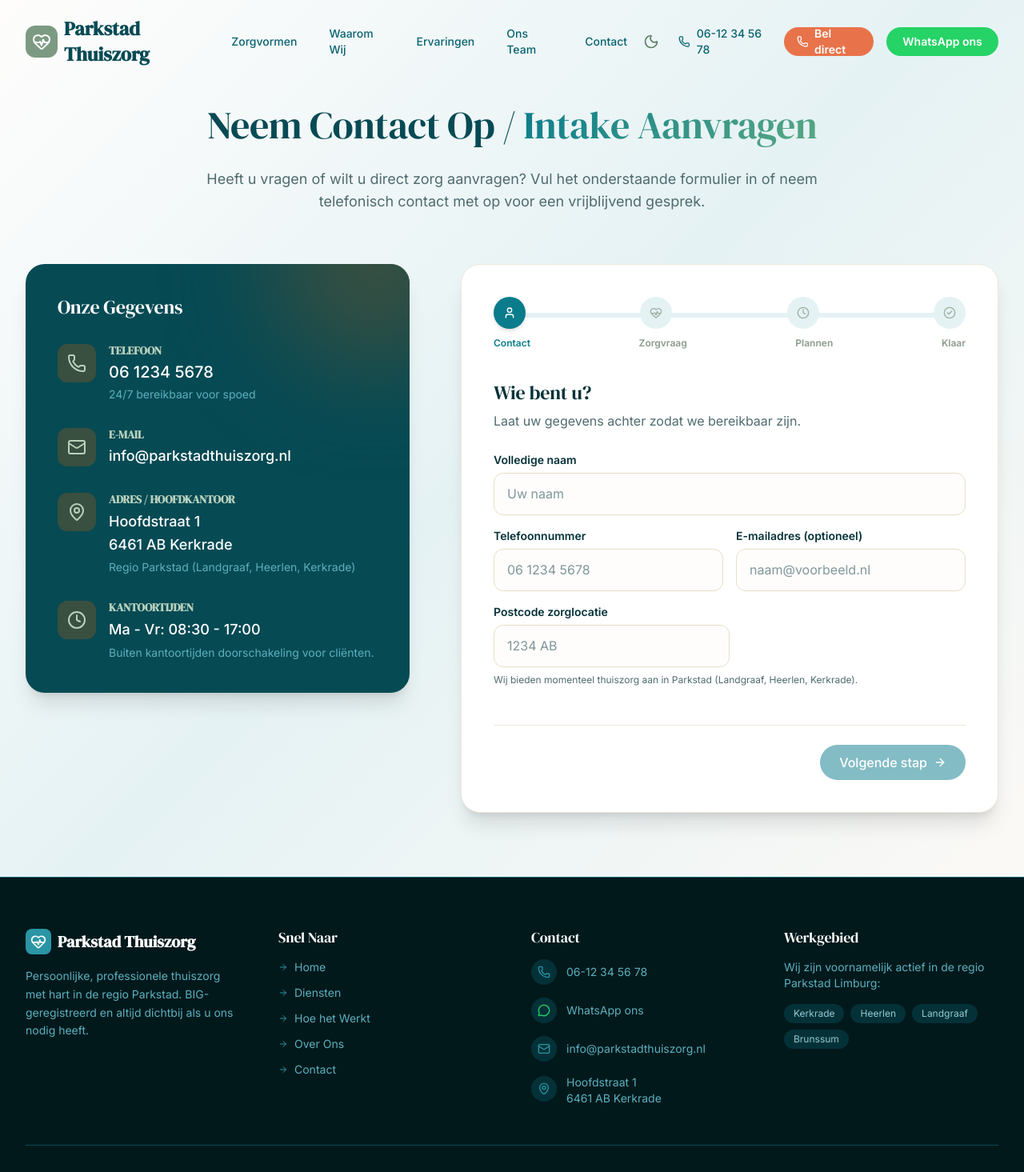
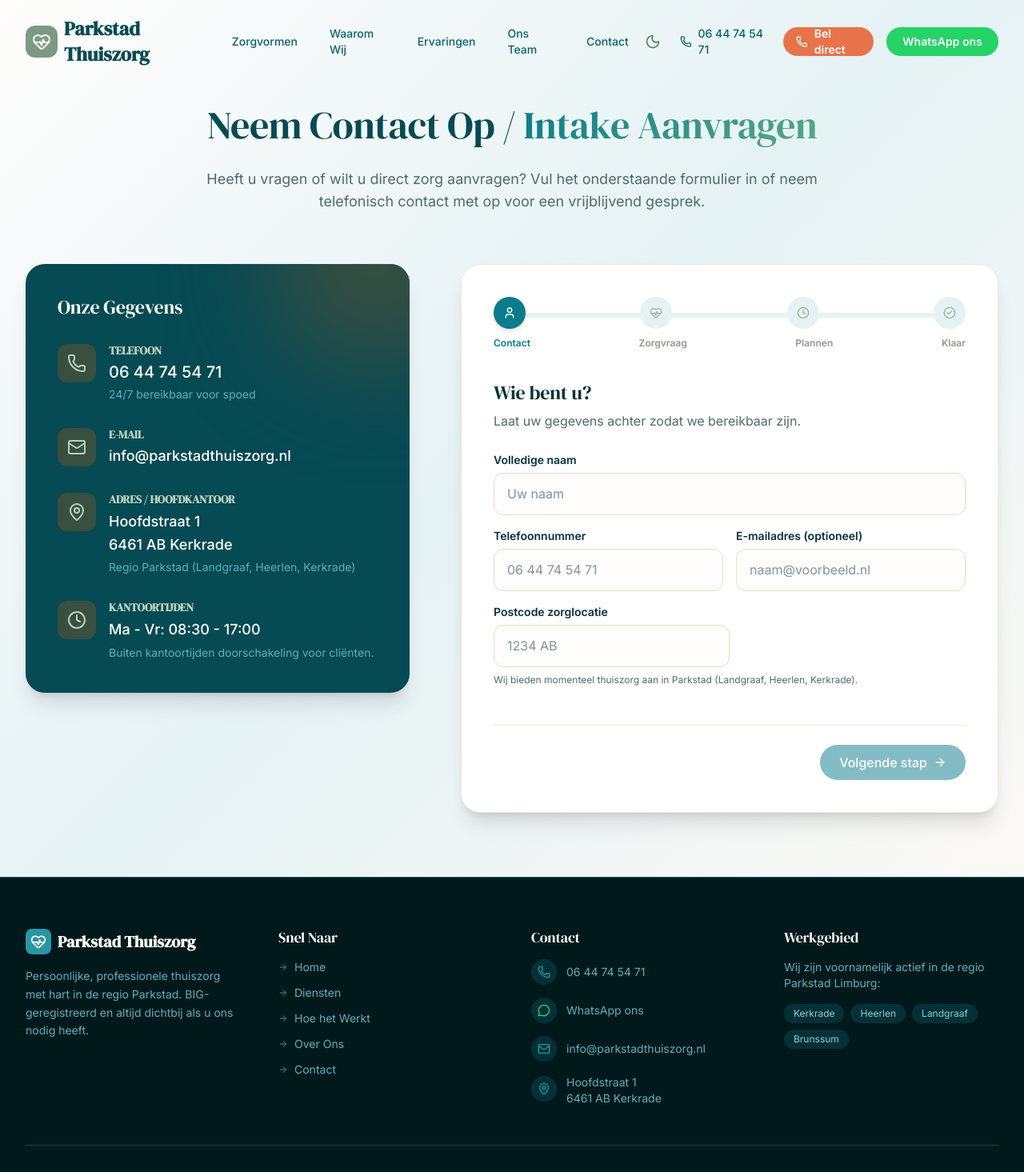
Before and after one commit to Nuri7/parkstadthuiszorg, a React (Vite) app: page /parkstadthuiszorg/contact in a window 1280 px wide. Shown: the top 1465 px of the page at 80% size. Built offline with nearby package versions, Linux system fonts and the light colour scheme.

Commit message:
feat: Update phone number to 0644745471 across all references and links

```diff
--- a/src/components/home/Hero.tsx
+++ b/src/components/home/Hero.tsx
@@ -49,13 +49,13 @@ export function Hero() {
               transition={{ duration: 0.6, delay: 0.3 }}
             >
               <Button asChild variant="cta" size="lg" className="w-full sm:w-auto">
-                <a href="tel:+31612345678" className="group">
+                <a href="tel:+31644745471" className="group">
                   <Phone className="w-5 h-5 mr-2 group-hover:scale-110 transition-transform" />
                   Bel direct
                 </a>
               </Button>
               <Button asChild variant="whatsapp" size="lg" className="w-full sm:w-auto">
-                <a href="https://wa.me/31612345678" target="_blank" rel="noopener noreferrer">
+                <a href="https://wa.me/31644745471" target="_blank" rel="noopener noreferrer">
                   <MessageCircle className="w-5 h-5 mr-2" />
                   WhatsApp ons
                 </a>
--- a/src/components/home/IntakeTeaser.tsx
+++ b/src/components/home/IntakeTeaser.tsx
@@ -75,7 +75,7 @@ export function IntakeTeaser() {
                 <Link to="/contact">Intake Aanvragen</Link>
               </Button>
                <Button asChild variant="outline" size="lg" className="bg-white dark:bg-[#02191c]">
-                <a href="tel:+31612345678">Bel Ons Direct</a>
+                <a href="tel:+31644745471">Bel Ons Direct</a>
               </Button>
             </div>
           </div>
--- a/src/components/intake/MultiStepForm.tsx
+++ b/src/components/intake/MultiStepForm.tsx
@@ -140,7 +140,7 @@ export function MultiStepForm() {
                       value={formData.phone}
                       onChange={handleInputChange}
                       className="w-full px-4 py-3 rounded-xl bg-[var(--color-beige-50)] dark:bg-[#02191c] border border-[var(--color-beige-300)] dark:border-[#086370] focus:outline-none focus:border-[var(--color-sage-400)] focus:ring-2 focus:ring-[var(--color-sage-400)]/20 transition-all text-[var(--color-sage-800)] dark:text-white"
-                      placeholder="06 1234 5678"
+                      placeholder="06 44 74 54 71"
                       required
                     />
                   </div>
@@ -309,7 +309,7 @@ export function MultiStepForm() {
 
                <div className="flex flex-col sm:flex-row gap-4 justify-center">
                  <Button asChild variant="outline">
-                   <a href="tel:+31612345678">Toch Direct Bellen</a>
+                   <a href="tel:+31644745471">Toch Direct Bellen</a>
                  </Button>
                </div>
             </motion.div>
--- a/src/components/layout/FloatingContact.tsx
+++ b/src/components/layout/FloatingContact.tsx
@@ -25,7 +25,7 @@ export function FloatingContact() {
         >
           {/* WhatsApp Button — with pulse animation */}
           <a
-            href="https://wa.me/31612345678"
+            href="https://wa.me/31644745471"
             target="_blank"
             rel="noopener noreferrer"
             className="w-16 h-16 bg-[#25D366] text-white rounded-full flex items-center justify-center shadow-2xl hover:bg-[#128C7E] transition-colors animate-pulse-soft"
@@ -36,7 +36,7 @@ export function FloatingContact() {
 
           {/* Phone Button */}
           <a
-            href="tel:+31612345678"
+            href="tel:+31644745471"
             className="w-16 h-16 bg-[#E8734A] text-white rounded-full flex items-center justify-center shadow-2xl hover:bg-[#D4603A] transition-colors"
             aria-label="Bel Parkstad Thuiszorg"
           >
--- a/src/components/layout/Footer.tsx
+++ b/src/components/layout/Footer.tsx
@@ -53,15 +53,15 @@ export function Footer() {
             <h3 className="font-heading text-lg text-[var(--color-beige-50)] mb-4">Contact</h3>
             <ul className="space-y-4 text-sm">
               <li>
-                <a href="tel:+31612345678" className="flex items-center gap-3 text-[var(--color-sage-300)] hover:text-white transition-colors">
+                <a href="tel:+31644745471" className="flex items-center gap-3 text-[var(--color-sage-300)] hover:text-white transition-colors">
                   <div className="w-8 h-8 rounded-full bg-[var(--color-sage-800)] flex items-center justify-center shrink-0">
                     <Phone className="w-4 h-4 text-[var(--color-sage-400)]" />
                   </div>
-                  <span>06-12 34 56 78</span>
+                  <span>06 44 74 54 71</span>
                 </a>
               </li>
               <li>
-                <a href="https://wa.me/31612345678" target="_blank" rel="noopener noreferrer" className="flex items-center gap-3 text-[var(--color-sage-300)] hover:text-[#25D366] transition-colors">
+                <a href="https://wa.me/31644745471" target="_blank" rel="noopener noreferrer" className="flex items-center gap-3 text-[var(--color-sage-300)] hover:text-[#25D366] transition-colors">
                   <div className="w-8 h-8 rounded-full bg-[var(--color-sage-800)] flex items-center justify-center shrink-0">
                     <MessageCircle className="w-4 h-4 text-[#25D366]" />
                   </div>
--- a/src/components/layout/Navbar.tsx
+++ b/src/components/layout/Navbar.tsx
@@ -133,18 +133,18 @@ export function Navbar() {
           {/* Desktop Actions */}
           <div className="hidden md:flex items-center gap-4">
             <ThemeToggle />
-            <a href="tel:+31612345678" className="hidden xl:flex items-center gap-2 text-[var(--color-sage-600)] dark:text-[var(--color-sage-300)] font-medium text-sm hover:text-[var(--color-sage-500)] transition-colors">
+            <a href="tel:+31644745471" className="hidden xl:flex items-center gap-2 text-[var(--color-sage-600)] dark:text-[var(--color-sage-300)] font-medium text-sm hover:text-[var(--color-sage-500)] transition-colors">
               <Phone className="w-4 h-4" />
-              <span>06-12 34 56 78</span>
+              <span>06 44 74 54 71</span>
             </a>
             <Button asChild variant="cta" size="sm">
-              <a href="tel:+31612345678" className="font-semibold">
+              <a href="tel:+31644745471" className="font-semibold">
                 <Phone className="w-4 h-4 mr-2" />
                 Bel direct
               </a>
             </Button>
             <Button asChild variant="whatsapp" size="sm">
-              <a href="https://wa.me/31612345678" target="_blank" rel="noopener noreferrer" className="font-semibold px-4 min-w-[140px] text-center">
+              <a href="https://wa.me/31644745471" target="_blank" rel="noopener noreferrer" className="font-semibold px-4 min-w-[140px] text-center">
                 WhatsApp ons
               </a>
             </Button>
@@ -188,12 +188,12 @@ export function Navbar() {
               );
             })}
             <div className="mt-6 space-y-3 px-3">
-              <a href="tel:+31612345678" className="flex items-center justify-center gap-2 w-full p-3 rounded-xl border border-[var(--color-sage-400)] text-[var(--color-sage-600)] dark:text-[var(--color-sage-300)] font-medium">
+              <a href="tel:+31644745471" className="flex items-center justify-center gap-2 w-full p-3 rounded-xl border border-[var(--color-sage-400)] text-[var(--color-sage-600)] dark:text-[var(--color-sage-300)] font-medium">
                 <Phone className="w-5 h-5" />
-                Bel 06-12 34 56 78
+                Bel 06 44 74 54 71
               </a>
               <Button asChild variant="whatsapp" className="w-full justify-center">
-                <a href="https://wa.me/31612345678" target="_blank" rel="noopener noreferrer">WhatsApp ons</a>
+                <a href="https://wa.me/31644745471" target="_blank" rel="noopener noreferrer">WhatsApp ons</a>
               </Button>
             </div>
           </div>
--- a/src/pages/ContactPage.tsx
+++ b/src/pages/ContactPage.tsx
@@ -37,7 +37,7 @@ export function ContactPage() {
                     </div>
                     <div>
                       <h4 className="text-[#b8d1bc] text-sm font-semibold mb-1 uppercase tracking-wider">Telefoon</h4>
-                      <a href="tel:+31612345678" className="text-xl font-medium hover:text-[#4A9C6E] transition-colors block">06 1234 5678</a>
+                      <a href="tel:+31644745471" className="text-xl font-medium hover:text-[#4A9C6E] transition-colors block">06 44 74 54 71</a>
                       <p className="text-[#5cb0bd] text-sm mt-1">24/7 bereikbaar voor spoed</p>
                     </div>
                   </li>
--- a/src/pages/HomePage.tsx
+++ b/src/pages/HomePage.tsx
@@ -32,7 +32,7 @@ export function HomePage() {
               Neem direct contact op
             </h2>
             <p className="text-lg text-[var(--color-sage-600)] dark:text-[var(--color-sage-200)]">
-              Liever bellen? Wij zijn direct bereikbaar op <a href="tel:+31612345678" className="font-bold underline hover:text-[var(--color-sage-500)] text-[var(--color-sage-500)]">06 1234 5678</a>. U kunt ook veilig en snel het formulier hieronder invullen en wij bellen u binnen 24 uur terug (vaak nog dezelfde dag).
+              Liever bellen? Wij zijn direct bereikbaar op <a href="tel:+31644745471" className="font-bold underline hover:text-[var(--color-sage-500)] text-[var(--color-sage-500)]">06 44 74 54 71</a>. U kunt ook veilig en snel het formulier hieronder invullen en wij bellen u binnen 24 uur terug (vaak nog dezelfde dag).
             </p>
           </div>
           <MultiStepForm />
```
